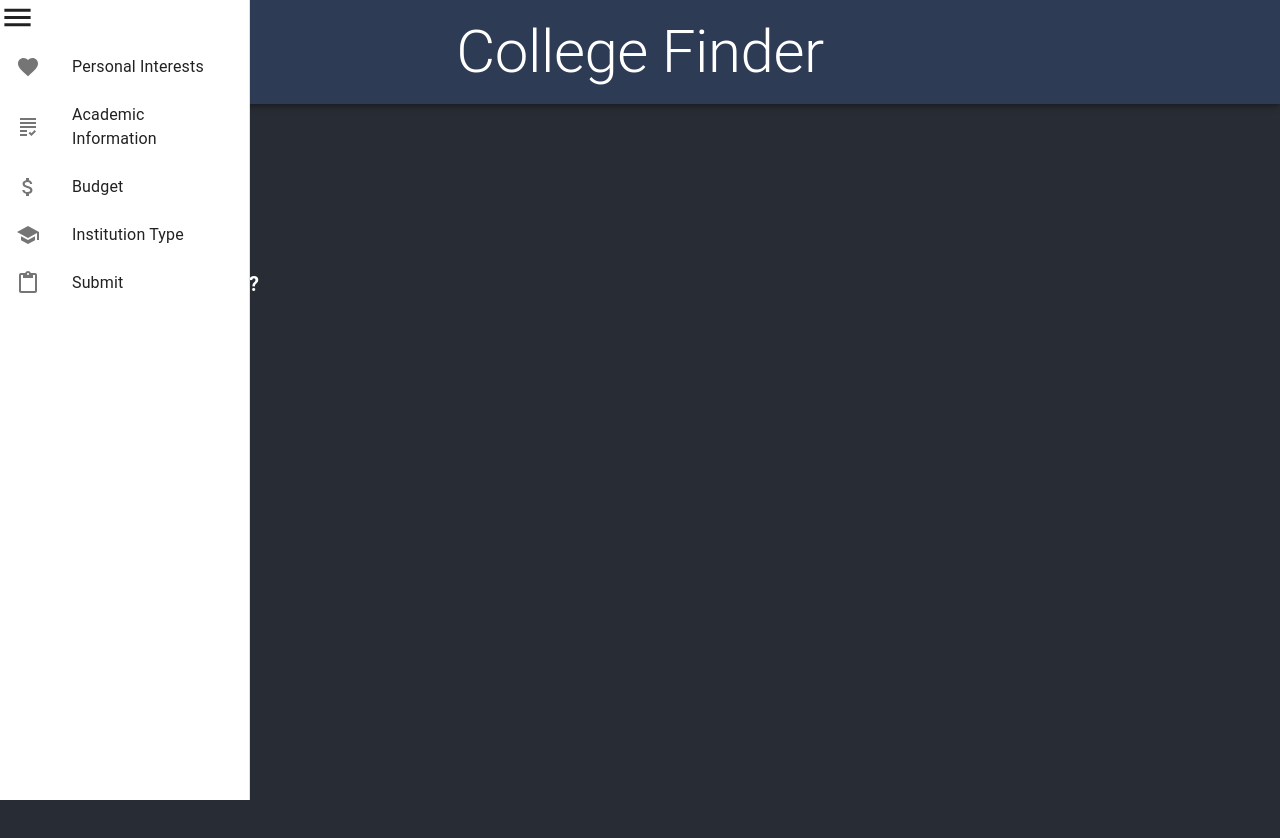
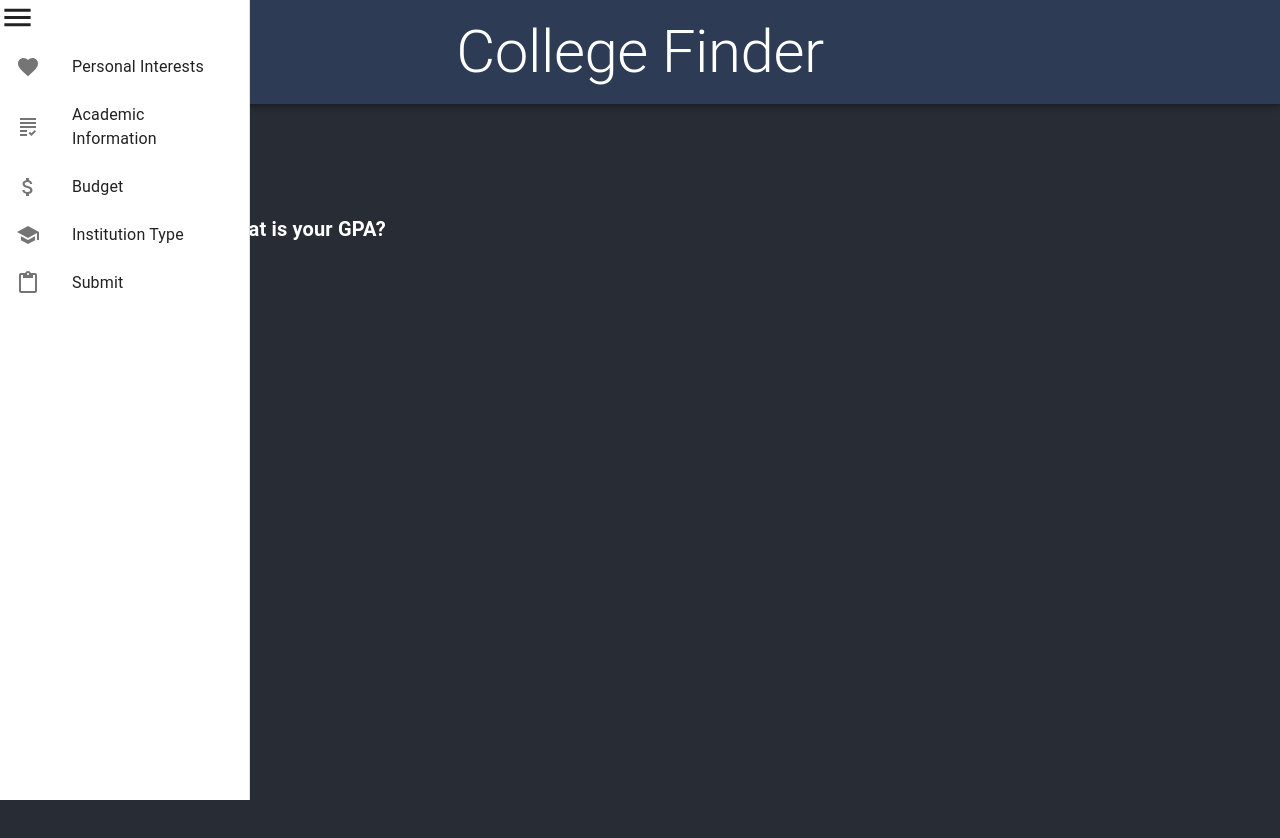
Before and after one commit to EspKid1109/college-finder, a React (Create React App) app: page /academicInfo in a window 1280 px wide. Shown: the top 838 px of the page. Built offline with nearby package versions, Linux system fonts and the light colour scheme.

Commit message:
testing and adding budget to sidebox functionality

```diff
--- a/src/Components/AcademicInfoBody.jsx
+++ b/src/Components/AcademicInfoBody.jsx
@@ -8,14 +8,14 @@ export default function AcademicInfoBody() {
     <Box
       sx={{ flexGrow: 1, p: 2 }}
       height="75vh"
-      width="120vh"
+      width="140vh"
       position="relative"
     >
       <FormControl
         sx={{
           m: 32,
-          left: "-50%",
-          top: -200,
+          left: "-31%",
+          top: -255,
         }}
       >
         <Grid item xs={6}>
--- a/src/Components/BudgetBody.jsx
+++ b/src/Components/BudgetBody.jsx
@@ -8,14 +8,14 @@ export default function BudgetBody() {
     <Box
       sx={{ flexGrow: 1, p: 2 }}
       height="75vh"
-      width="120vh"
+      width="140vh"
       position="relative"
     >
       <FormControl
         sx={{
           m: 32,
-          left: "-50%",
-          top: -200,
+          left: "-35.5%",
+          top: -255,
         }}
       >
         <Grid item xs={6}>
--- a/src/Components/Homepage/Sidebox.jsx
+++ b/src/Components/Homepage/Sidebox.jsx
@@ -45,6 +45,9 @@ export default function SideBox() {
       case "Academic Information":
         navigate("/academicInfo");
         break;
+        case "Budget":
+          navigate("/budget");
+          break;
       case "Institution Type":
         navigate("/institutionType");
         break;
```
Also changed, not shown: 1 other file (tests, documents, lock files or other folders).
